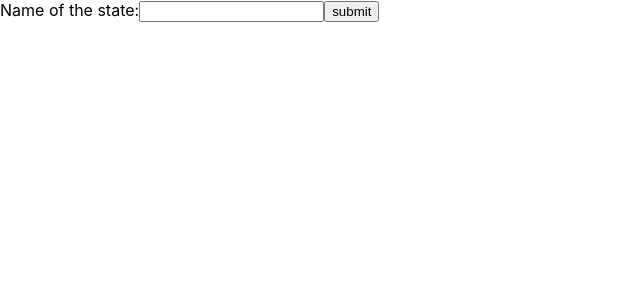
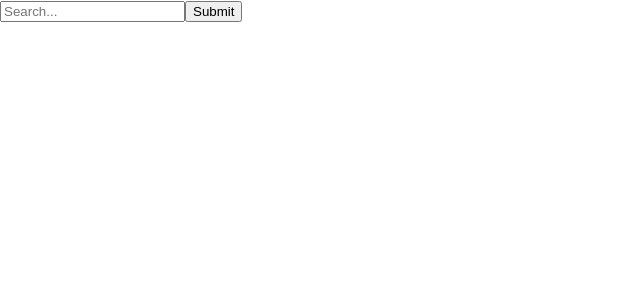
Before and after one commit to mKimp/dashboard, a React (Create React App) app: page / in a window 1280 px wide. Shown: the top 300 px of the page, without its empty margins (0-640 px from the left). Built offline with nearby package versions, Linux system fonts and the light colour scheme.

Commit message:
reconstruct the design

```diff
--- /dev/null
+++ b/src/component/App.js
@@ -0,0 +1,43 @@
+import React from 'react';
+import HomePage from './Home';
+import Dashboard from './Dashboard';
+
+class App extends React.Component {
+    constructor(props) {
+        super(props);
+        this.state = {
+            searchText: '',
+            isLoaded: false
+        }
+        this.handleTextChange = this.handleTextChange.bind(this)
+        this.handleSubmit = this.handleSubmit.bind(this)
+
+    }
+    handleTextChange(text) {
+        this.setState({searchText: text})
+    }
+    handleSubmit() {
+        this.setState({isLoaded: true})
+    }
+    render() {
+        if (!this.state.isLoaded) {
+            return (
+                <div>
+                    <HomePage textChange={
+                            this.state.searchText
+                        }
+                        onTextChange={
+                            this.handleTextChange
+                        }
+                        onSubmitChange={
+                            this.handleSubmit
+                        }/>
+                </div>
+            );
+        }
+        else{
+            return (<Dashboard data={this.props.data}/>)
+        }
+    }
+}
+export default App
--- a/src/component/Chart.js
+++ b/src/component/Chart.js
@@ -4,14 +4,14 @@ import { Bar, Line, Pine} from 'react-chartjs-2';
 class Chart extends React.Component{
     constructor(props){
         super(props)
-
     }
 
     render(){
         return (
             <div className="chart">
-                CHART COMPONENT
+
             </div>
+
         )
     }
 }
--- /dev/null
+++ b/src/component/Dashboard.js
@@ -0,0 +1,21 @@
+import React from 'react';
+import Chart from './Chart';
+
+class DashBoard extends React.Component {
+    constructor(props) {
+        super(props);
+    }
+    render() {
+        const data = this.props.data;
+
+        return (
+            <Chart data={data}/>
+        )
+
+
+    }
+
+
+}
+
+export default DashBoard
--- a/src/component/Home.js
+++ b/src/component/Home.js
@@ -1,6 +1,40 @@
 import React from 'react';
 import data from './data/data.json';
+import DashBoard from './Dashboard';
 
+class HomePage extends React.Component {
+    constructor(props) {
+        super(props);
+        this.handleTextChange = this.handleTextChange.bind(this);
+        this.handleSubmit = this.handleSubmit.bind(this);
+
+    }
+    handleTextChange(e) {
+        this.props.onTextChange(e.target.value);
+    }
+
+    handleSubmit(e) {
+        this.props.onSubmitChange();
+    }
+
+    render() {
+        return (
+          <form onSubmit={
+            this.handleSubmit}>
+            <input
+              type="text"
+              placeholder="Search..."
+              value={this.props.textChange}
+              onChange={this.handleTextChange}
+            />
+            <input type="submit" value='Submit'></input>
+          </form>
+        );
+      }
+    }
+
+
+/*
 class HomePage extends React.Component {
     constructor(props) {
         super(props);
@@ -53,7 +87,7 @@ class HomePage extends React.Component {
             this.setState({parks: json})
         } catch (error) {
             console.log(error);
-        }*/
+        }
     }
 
     render() {
@@ -81,7 +115,7 @@ class HomePage extends React.Component {
                     </form>
                 ) : (
                     <div> {
-                        this.state.parks.length == 0 ? console.log("WAITING") : console.log("RETRN " + this.state.parks[0])
+                        this.state.parks.length == 0 ? console.log("WAITING") : <DashBoard /> //console.log("RETRN " + this.state.parks[0])
                     } </div>
                 )
             } </div>
@@ -90,5 +124,5 @@ class HomePage extends React.Component {
 
     }
 }
-
+*/
 export default HomePage;
```
Also changed, not shown: src/index.js (+6 -2 lines).
